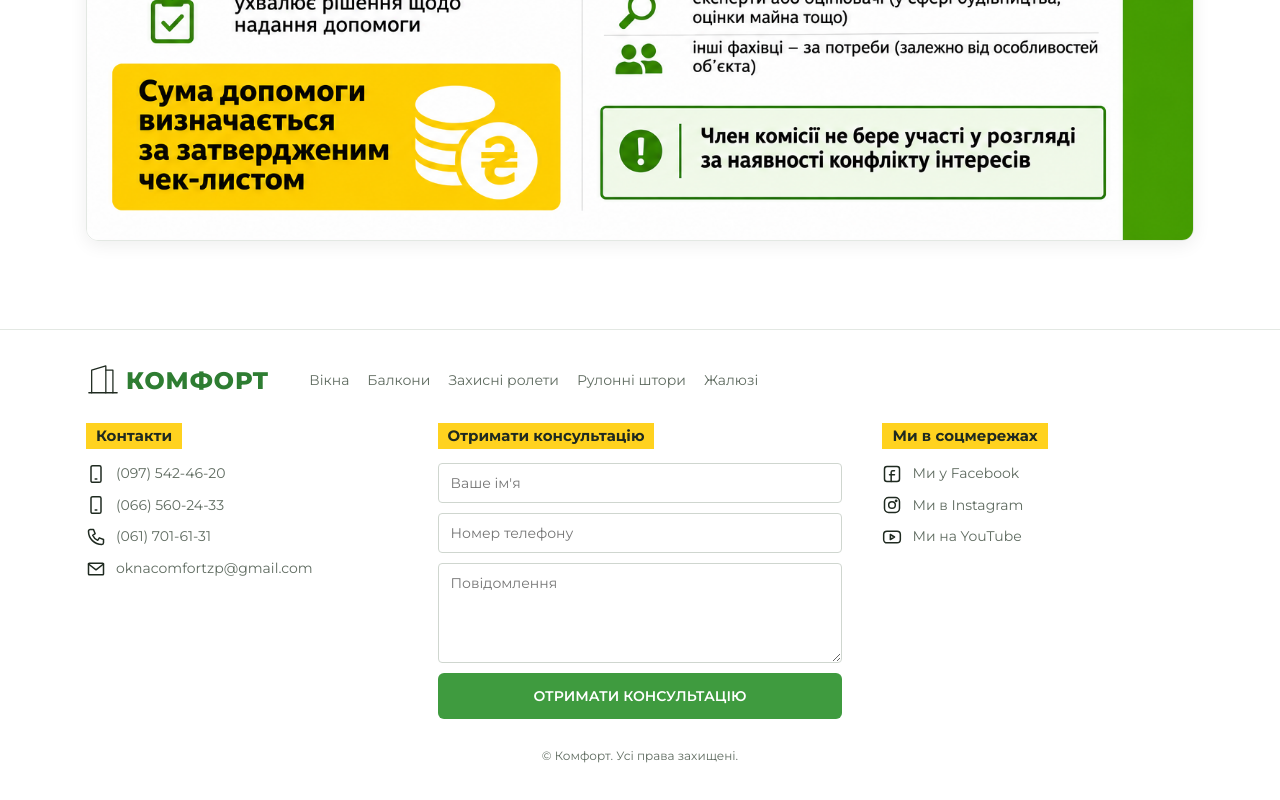
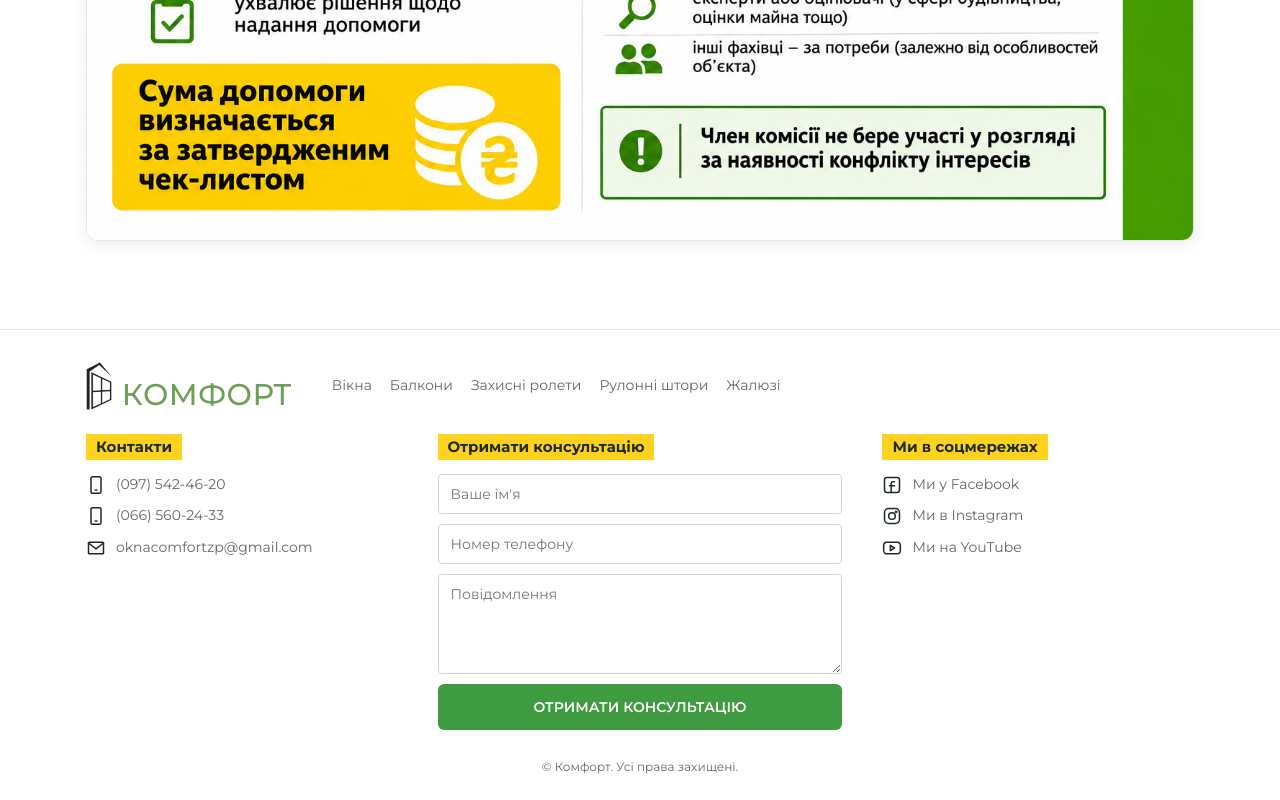
Before and after one commit to klim2020/evidnovlennya-komfort, a plain HTML site: page index.html in a window 1280 px wide. Shown: the part 4858-5658 px from the top of the page. Drawn offline with nearby package versions, Linux system fonts and the light colour scheme.

Commit message:
Логотип Комфорт у футері, прибрано міський телефон (061) 701-61-31
Co-Authored-By: Claude Opus 5.5 <noreply@anthropic.com>
Claude-Session: https://claude.ai/code/session_01JpQEkPRYmJcPtTbzpgWQoE

```diff
--- a/index.html
+++ b/index.html
@@ -186,8 +186,8 @@ section{padding:48px 0}
 /* ============ ФУТЕР ============ */
 .footer{border-top:1px solid var(--border);padding:32px 0 24px;background:#fff}
 .footer__top{display:flex;flex-direction:column;gap:16px;margin-bottom:24px}
-.logo{display:flex;align-items:center;gap:6px;text-decoration:none;color:var(--green-dark);font-size:24px;font-weight:800;letter-spacing:1px}
-.logo .icon{width:34px;height:34px;stroke:var(--text)}
+.logo{display:flex;align-items:flex-end;gap:10px;text-decoration:none;color:#6f9f57;font-size:30px;font-weight:500;letter-spacing:.5px;line-height:1}
+.logo__icon{width:auto;height:48px}
 .footer__nav{display:flex;flex-wrap:wrap;gap:8px 18px}
 .footer__nav a{text-decoration:none;color:var(--muted);font-size:14px}
 .footer__nav a:hover{color:var(--green-dark)}
@@ -475,9 +475,9 @@ body{overflow-x:hidden}
 <footer class="footer" id="contacts">
   <div class="container">
     <div class="footer__top" data-aos="fade-up">
-      <a href="#" class="logo">
-        <svg class="icon" viewBox="0 0 48 48"><path d="M8 42 V10 L28 4 V42"/><path d="M28 10 H38 V42"/><line x1="4" y1="42" x2="44" y2="42"/></svg>
-        КОМФОРТ
+      <a href="#" class="logo" aria-label="Комфорт">
+        <img src="images/logo-icon.png" alt="" width="43" height="80" class="logo__icon">
+        <span>КОМФОРТ</span>
       </a>
       <nav class="footer__nav">
         <a href="#">Вікна</a>
@@ -494,7 +494,6 @@ body{overflow-x:hidden}
         <ul class="contacts">
           <li><a href="tel:+380975424620"><svg class="icon" viewBox="0 0 24 24"><rect x="6" y="2" width="12" height="20" rx="2"/><line x1="11" y1="18" x2="13" y2="18"/></svg>(097) 542-46-20</a></li>
           <li><a href="tel:+380665602433"><svg class="icon" viewBox="0 0 24 24"><rect x="6" y="2" width="12" height="20" rx="2"/><line x1="11" y1="18" x2="13" y2="18"/></svg>(066) 560-24-33</a></li>
-          <li><a href="tel:+380617016131"><svg class="icon" viewBox="0 0 24 24"><path d="M5 3 H9 L11 8 L8 10 A11 11 0 0 0 14 16 L16 13 L21 15 V19 A2 2 0 0 1 19 21 A16 16 0 0 1 3 5 A2 2 0 0 1 5 3"/></svg>(061) 701-61-31</a></li>
           <li><a href="mailto:oknacomfortzp@gmail.com"><svg class="icon" viewBox="0 0 24 24"><rect x="3" y="5" width="18" height="14" rx="1"/><polyline points="3,6 12,13 21,6"/></svg>oknacomfortzp@gmail.com</a></li>
         </ul>
       </div>
```
Also changed, not shown: images/logo-icon.png (added).
